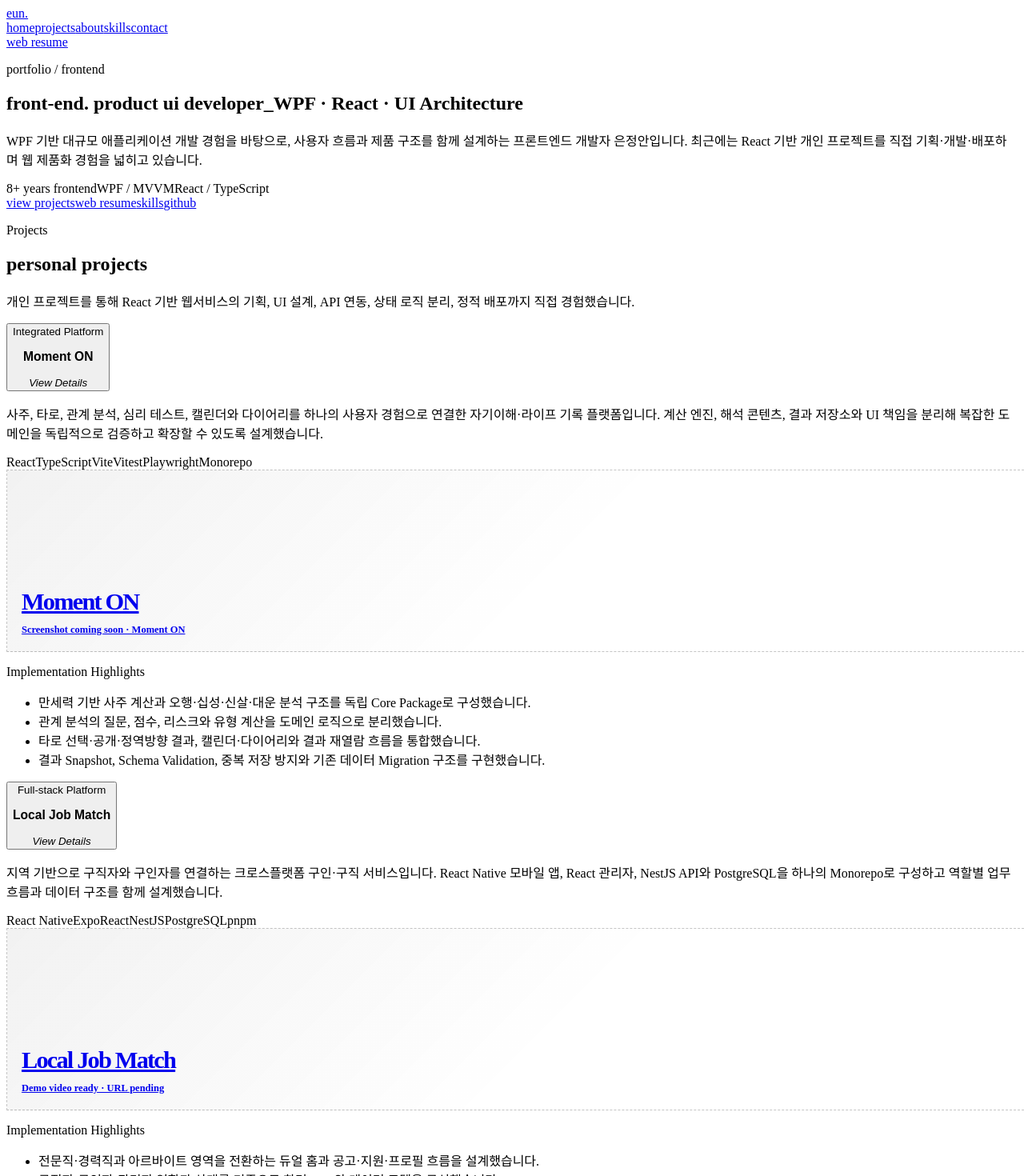
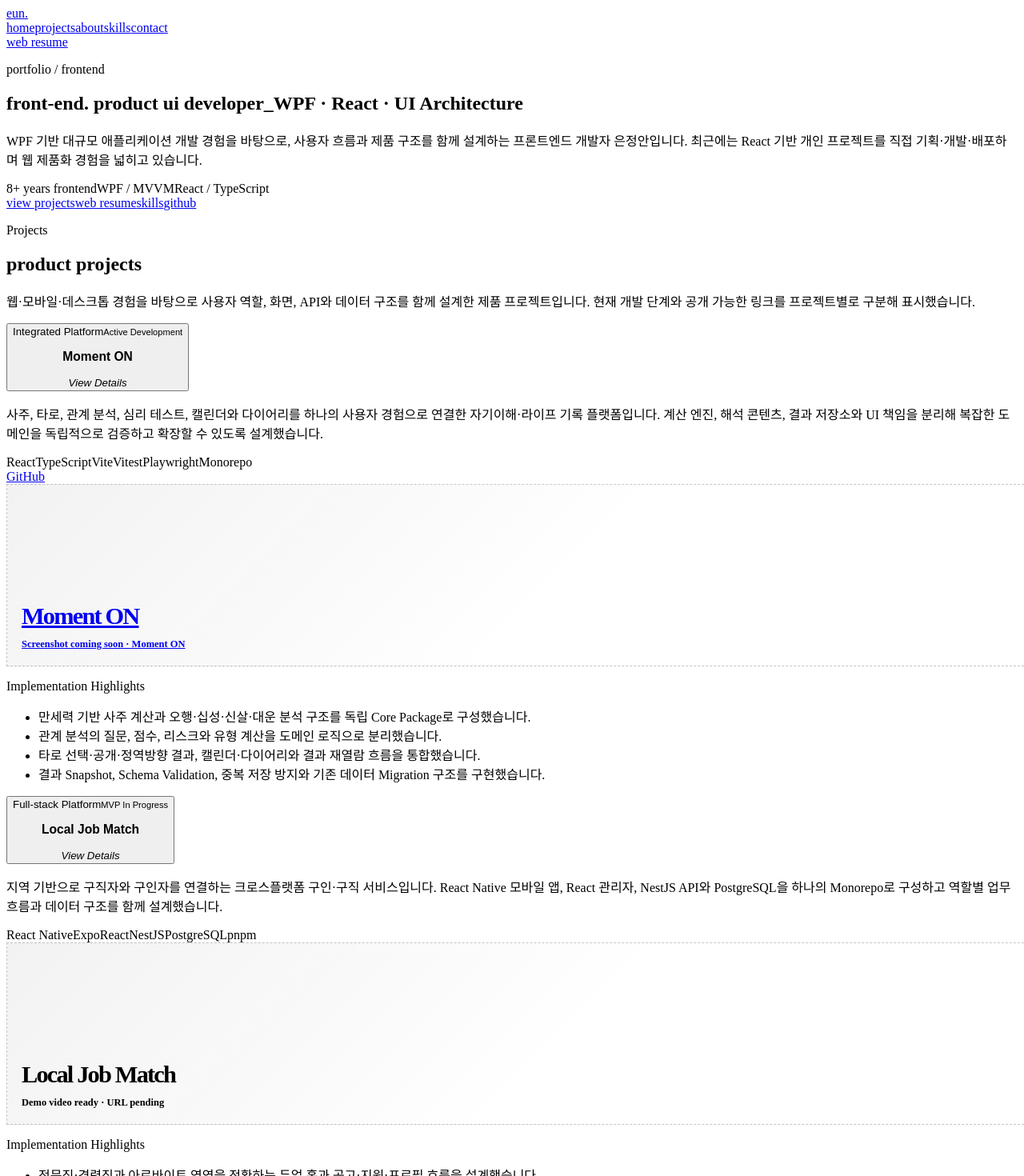
Before and after one commit to coffee-and/eun-portfolio, a React (Vite) app: page / in a window 1280 px wide. Shown: the top 1470 px of the page at 80% size. Built offline with nearby package versions, Linux system fonts and the light colour scheme; the HTML template or start-up script is replaced by a standard one.

Commit message:
Add project video playback structure

```diff
--- a/src/components/ProjectsSection.tsx
+++ b/src/components/ProjectsSection.tsx
@@ -1,28 +1,105 @@
-import { useState } from "react";
-import { projects } from "../data/projects";
+import { useEffect, useState } from "react";
+import { projects, type ProjectLink } from "../data/projects";
 import "../styles/projects.css";
 import SectionHeader from "./SectionHeader";
 
+type ActiveVideo = {
+  title: string;
+  url: string;
+};
+
+const getYouTubeEmbedUrl = (url: string) => {
+  try {
+    const parsedUrl = new URL(url);
+    let videoId = "";
+
+    if (parsedUrl.hostname === "youtu.be") {
+      videoId = parsedUrl.pathname.split("/").filter(Boolean)[0] ?? "";
+    }
+
+    if (parsedUrl.hostname.endsWith("youtube.com")) {
+      if (parsedUrl.pathname === "/watch") {
+        videoId = parsedUrl.searchParams.get("v") ?? "";
+      }
+
+      if (
+        parsedUrl.pathname.startsWith("/shorts/") ||
+        parsedUrl.pathname.startsWith("/embed/")
+      ) {
+        videoId = parsedUrl.pathname.split("/").filter(Boolean)[1] ?? "";
+      }
+    }
+
+    return videoId
+      ? `https://www.youtube-nocookie.com/embed/${videoId}?autoplay=1&rel=0`
+      : url;
+  } catch {
+    return url;
+  }
+};
+
 const ProjectsSection = () => {
   const [openProjectId, setOpenProjectId] = useState<string | null>(null);
+  const [activeVideo, setActiveVideo] = useState<ActiveVideo | null>(null);
 
   const handleToggle = (id: string) => {
     setOpenProjectId((currentId) => (currentId === id ? null : id));
   };
 
+  const openVideo = (title: string, link: ProjectLink) => {
+    setActiveVideo({ title, url: getYouTubeEmbedUrl(link.href) });
+  };
+
+  useEffect(() => {
+    if (!activeVideo) {
+      return undefined;
+    }
+
+    const previousOverflow = document.body.style.overflow;
+    const handleKeyDown = (event: KeyboardEvent) => {
+      if (event.key === "Escape") {
+        setActiveVideo(null);
+      }
+    };
+
+    document.body.style.overflow = "hidden";
+    window.addEventListener("keydown", handleKeyDown);
+
+    return () => {
+      document.body.style.overflow = previousOverflow;
+      window.removeEventListener("keydown", handleKeyDown);
+    };
+  }, [activeVideo]);
+
   return (
+    <>
       <section id="projects">
         <SectionHeader
           eyebrow="Projects"
-        title="personal projects"
-        description={`개인 프로젝트를 통해 React 기반 웹서비스의 기획, UI 설계, API 연동,
-상태 로직 분리, 정적 배포까지 직접 경험했습니다.`}
+          title="product projects"
+          description={`웹·모바일·데스크톱 경험을 바탕으로 사용자 역할, 화면, API와 데이터 구조를 함께 설계한 제품 프로젝트입니다.
+현재 개발 단계와 공개 가능한 링크를 프로젝트별로 구분해 표시했습니다.`}
         />
 
         <div className="project-list">
           {projects.map((project) => {
             const isOpen = openProjectId === project.id;
             const detailId = `project-detail-${project.id}`;
+            const primaryLink = project.links?.find((link) => link.type !== "video");
+            const videoLink = project.links?.find((link) => link.type === "video");
+
+            const previewContent = project.image ? (
+              <img
+                src={project.image}
+                alt={project.imageAlt ?? `${project.title} preview`}
+                loading="lazy"
+              />
+            ) : (
+              <div className="project-card__preview-placeholder">
+                <span>{project.title}</span>
+                <em>{project.previewLabel ?? "Screenshot coming soon"}</em>
+              </div>
+            );
 
             return (
               <article
@@ -39,7 +116,10 @@ const ProjectsSection = () => {
                       aria-controls={detailId}
                     >
                       <div>
+                        <div className="project-card__meta">
                           <span>{project.category}</span>
+                          <small>{project.status}</small>
+                        </div>
                         <h3>{project.title}</h3>
                       </div>
 
@@ -56,41 +136,54 @@ const ProjectsSection = () => {
                       ))}
                     </div>
 
+                    {project.links && project.links.length > 0 && (
                       <div className="project-card__links">
-                    {project.demo && (
-                      <a href={project.demo} target="_blank" rel="noreferrer">
-                        View Site
+                        {project.links.map((link) =>
+                          link.type === "video" ? (
+                            <button
+                              key={`${project.id}-${link.href}`}
+                              type="button"
+                              onClick={() => openVideo(project.title, link)}
+                            >
+                              {link.label}
+                            </button>
+                          ) : (
+                            <a
+                              key={`${project.id}-${link.href}`}
+                              href={link.href}
+                              target="_blank"
+                              rel="noreferrer"
+                            >
+                              {link.label}
                             </a>
-                    )}
-
-                    {project.github && (
-                      <a href={project.github} target="_blank" rel="noreferrer">
-                        GitHub
-                      </a>
+                          ),
                         )}
                       </div>
+                    )}
                   </div>
 
+                  {primaryLink ? (
                     <a
                       className="project-card__preview"
-                  href={project.demo ?? project.github ?? "#projects"}
-                  target={project.demo || project.github ? "_blank" : undefined}
-                  rel={project.demo || project.github ? "noreferrer" : undefined}
-                  aria-label={`${project.title} 사이트 열기`}
+                      href={primaryLink.href}
+                      target="_blank"
+                      rel="noreferrer"
+                      aria-label={`${project.title} 링크 열기`}
                     >
-                  {project.image ? (
-                    <img
-                      src={project.image}
-                      alt={project.imageAlt ?? `${project.title} preview`}
-                      loading="lazy"
-                    />
+                      {previewContent}
+                    </a>
+                  ) : videoLink ? (
+                    <button
+                      type="button"
+                      className="project-card__preview project-card__preview--button"
+                      onClick={() => openVideo(project.title, videoLink)}
+                      aria-label={`${project.title} 소개 영상 재생`}
+                    >
+                      {previewContent}
+                    </button>
                   ) : (
-                    <div className="project-card__preview-placeholder">
-                      <span>{project.title}</span>
-                      <em>{project.previewLabel ?? "Screenshot placeholder"}</em>
-                    </div>
+                    <div className="project-card__preview">{previewContent}</div>
                   )}
-                </a>
                 </div>
 
                 <div
@@ -116,6 +209,50 @@ const ProjectsSection = () => {
           })}
         </div>
       </section>
+
+      {activeVideo && (
+        <div
+          className="project-video-modal"
+          role="presentation"
+          onMouseDown={(event) => {
+            if (event.target === event.currentTarget) {
+              setActiveVideo(null);
+            }
+          }}
+        >
+          <div
+            className="project-video-modal__dialog"
+            role="dialog"
+            aria-modal="true"
+            aria-labelledby="project-video-title"
+          >
+            <div className="project-video-modal__header">
+              <div>
+                <span>Project Demo</span>
+                <h2 id="project-video-title">{activeVideo.title}</h2>
+              </div>
+              <button
+                type="button"
+                onClick={() => setActiveVideo(null)}
+                aria-label="영상 닫기"
+                autoFocus
+              >
+                Close
+              </button>
+            </div>
+
+            <div className="project-video-modal__frame">
+              <iframe
+                src={activeVideo.url}
+                title={`${activeVideo.title} 프로젝트 소개 영상`}
+                allow="accelerometer; autoplay; clipboard-write; encrypted-media; gyroscope; picture-in-picture; web-share"
+                allowFullScreen
+              />
+            </div>
+          </div>
+        </div>
+      )}
+    </>
   );
 };
 
```
Lines whose indentation alone changed are shown as unchanged.
